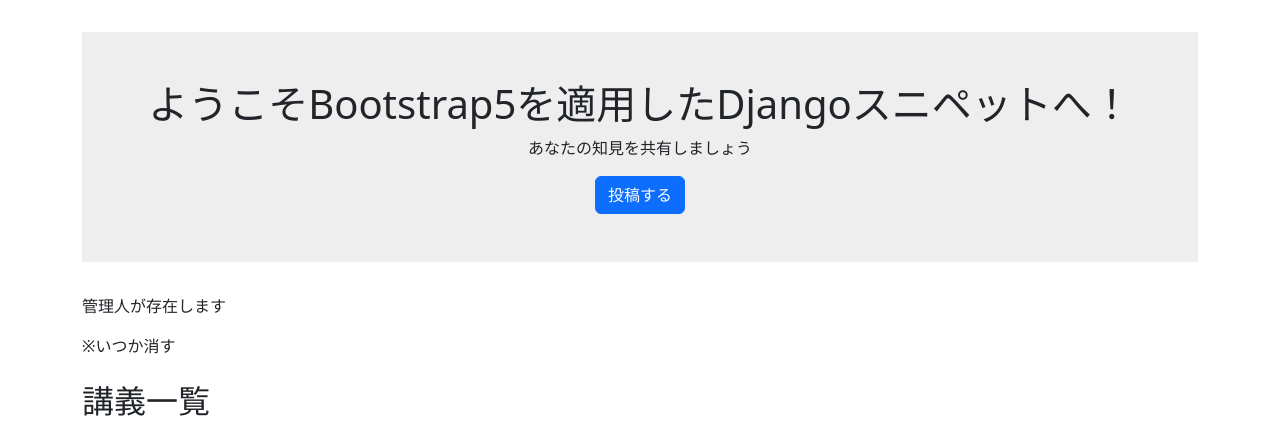
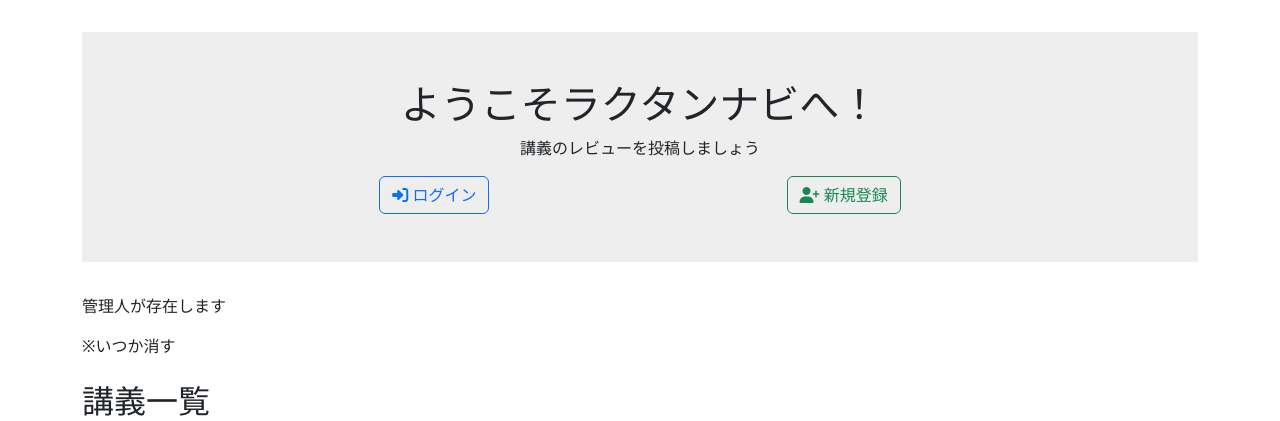
Before and after one commit to daisuke-shimura/server_programming, a Django app: page / in a window 1280 px wide. Shown: the part 56-477 px from the top of the page. Run offline with Django 3.2, Linux system fonts and the light colour scheme; data comes from the database, SQL or seed files in the repository; some libraries are stand-ins or nearby versions.

Commit message:
トップページ及びログインページ修正

```diff
--- a/djangosnippets/helloworld/templates/snippets/top.html
+++ b/djangosnippets/helloworld/templates/snippets/top.html
@@ -2,9 +2,12 @@
 
 {% block main %}
 <div class="welcome">
-    <h1 class="title">ようこそBootstrap5を適用したDjangoスニペットへ！</h1>
-    <p class="subtitle">あなたの知見を共有しましょう</p>
-    <a class="btn btn-primary" href="{% url 'snippet_new' %}">投稿する</a>
+    <h1 class="title">ようこそラクタンナビへ！</h1>
+    <p class="subtitle">講義のレビューを投稿しましょう</p>
+    <div class="d-flex justify-content-evenly w-100">
+        <a class="btn btn-outline-primary" href="{% url 'login' %}"><i class="fa-solid fa-right-to-bracket"></i> ログイン</a>
+        <a class="btn btn-outline-success" href="{% url 'signup' %}"><i class="fa-solid fa-user-plus"></i> 新規登録</a>
+    </div>
 </div>
 
 <div class="row my-2">
```
Also changed, not shown: djangosnippets/helloworld/templates/snippets/login.html (+9 -1 lines), djangosnippets/helloworld/templates/snippets/signup.html (+13 -6 lines).
